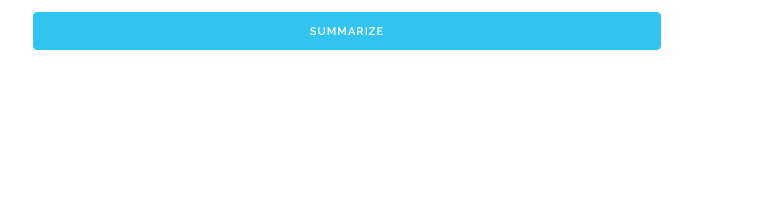
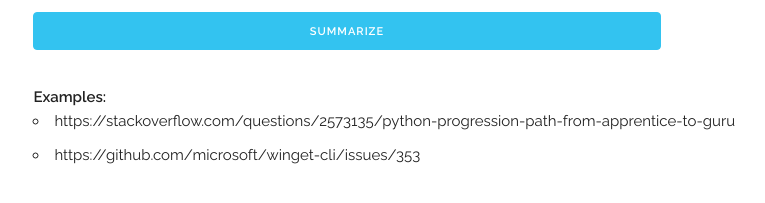
Before and after one commit to bugout-dev/thumbsup, a plain HTML site: page thumbsup/static/index.html in a window 1280 px wide. Shown: the part 143-346 px from the top of the page, without its empty margins (293-1058 px from the left). Drawn offline with Linux system fonts and the light colour scheme.

Commit message:
Added examples to front page

```diff
--- a/thumbsup/static/index.html
+++ b/thumbsup/static/index.html
@@ -41,5 +41,14 @@
             </div>
         </form>
     </div>
+    <div class="container" id="examples-div">
+        <div class="ten columns offset-by-two">
+            <b>Examples:</b>
+            <ul>
+                <li>https://stackoverflow.com/questions/2573135/python-progression-path-from-apprentice-to-guru</li>
+                <li>https://github.com/microsoft/winget-cli/issues/353</li>
+            </ul>
+        </div>
+    </div>
 </body>
 </html>
```
